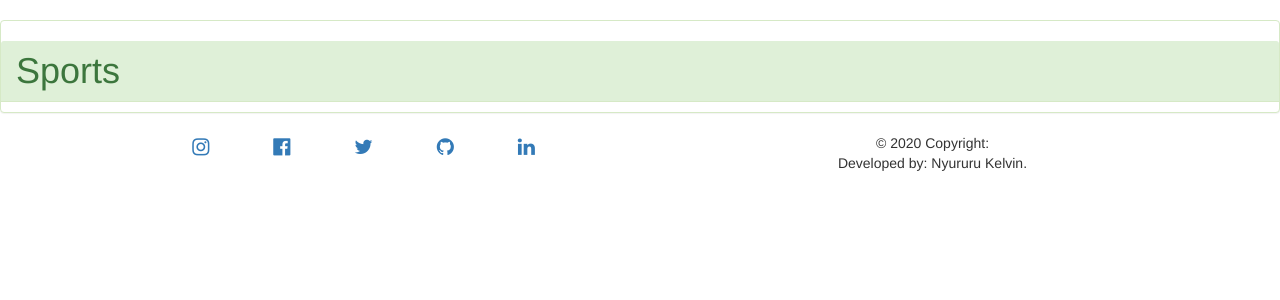
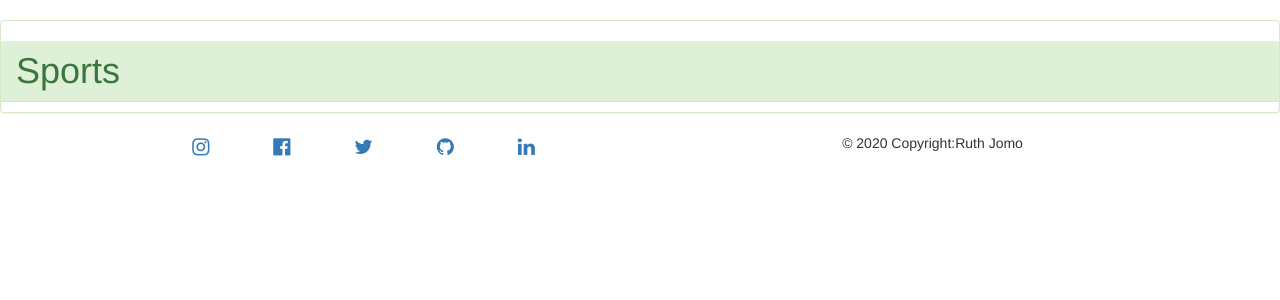
Before and after one commit to ruthjomo/Newsapp, a Python web app: template app/templates/sports.html in a window 1280 px wide. Shown: the part 86-386 px from the top of the page. Run offline with Jinja, Linux system fonts and the light colour scheme; the template is opened without the code that fills it, so the values that code supplies are empty; some libraries are stand-ins or nearby versions.

Commit message:
corrected codes

```diff
--- a/app/templates/sports.html
+++ b/app/templates/sports.html
@@ -28,8 +28,7 @@
             <footer class="page-footer font-small special-color-dark">
 
                 <!-- Copyright -->
-                <div class="footer-copyright text-center py-3">© 2020 Copyright:
-                    <p>Developed by: Nyururu Kelvin.</p>
+                <div class="footer-copyright text-center py-3">© 2020 Copyright:Ruth Jomo
                 </div>
                 <!-- Copyright -->
 
```
